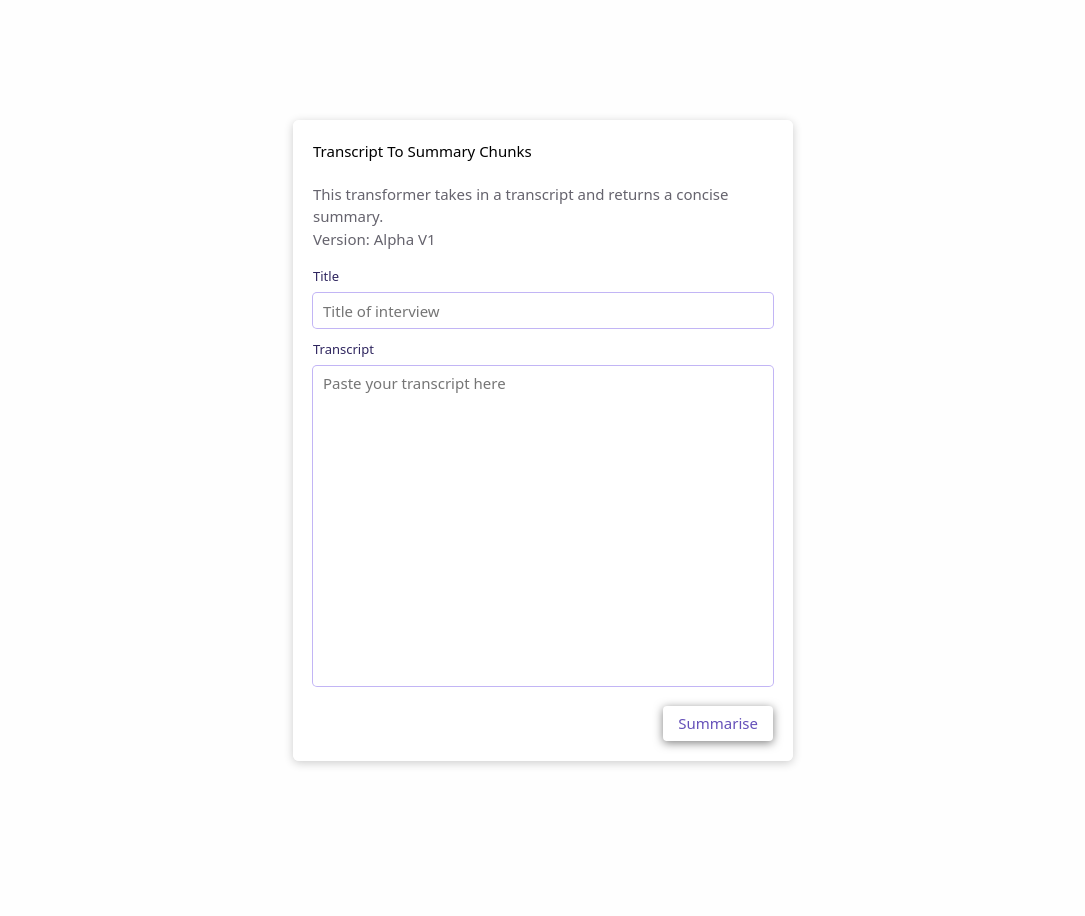
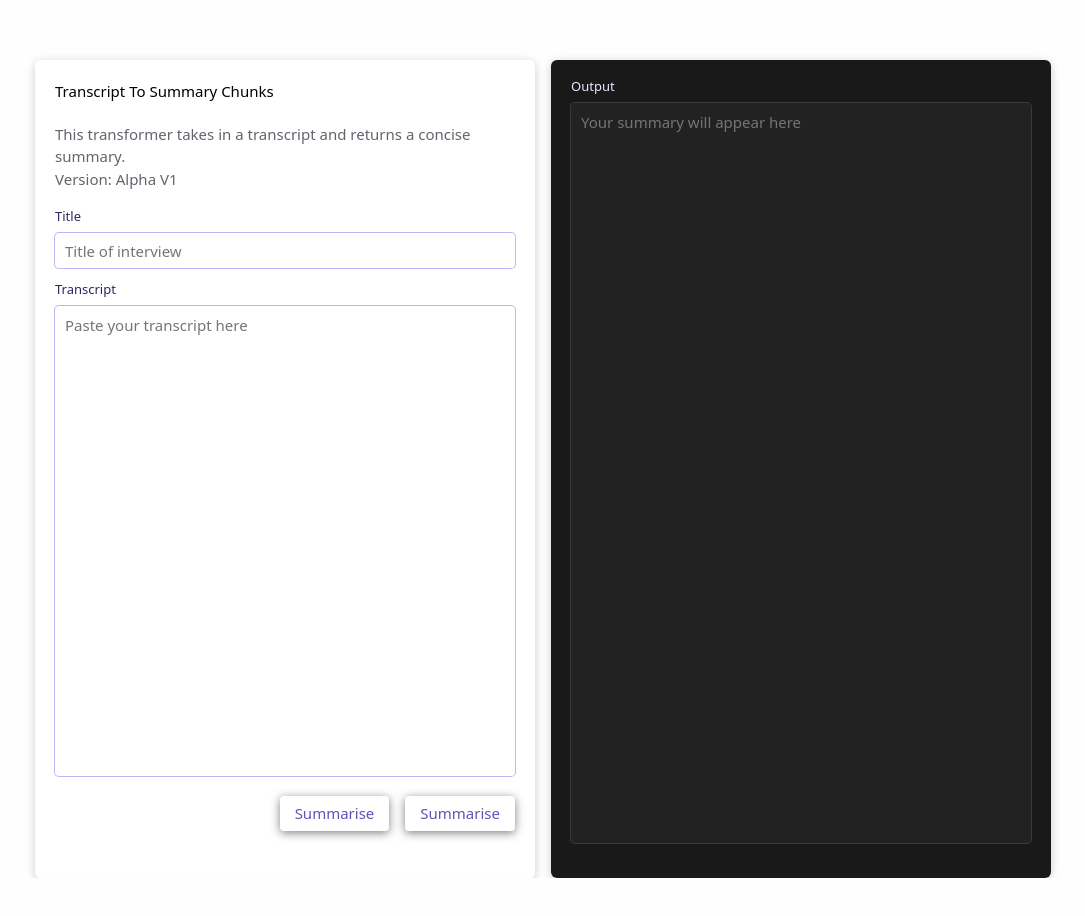
Before and after one commit to jonathanquaade/trancript-to-summaryChunks-frontend-alpha, a Next.js app: page / in a window 1280 px wide. Shown: the top 916 px of the page, without its empty margins (97-1182 px from the left). After the commit the page ends 878 px from the top, so only its background shows below. Built offline with nearby package versions, Linux system fonts and the light colour scheme.

Commit message:
created output area

```diff
--- a/pages/index.tsx
+++ b/pages/index.tsx
@@ -5,12 +5,12 @@ import Image from 'next/image'
 
 import styles from '../styles/Home.module.css'
 import { styled } from '@stitches/react';
-import { violet, mauve, blackA, green } from '@radix-ui/colors';
+import { violet, mauve, blackA, green, gray, grayDark } from '@radix-ui/colors';
 
 import { useState } from "react"
 import axios from "axios"
 
-const BACKEND_API = "https://transcript-to-summaryChunks-recursive-alpha-v1.jonathanquaade.repl.co"
+const BACKEND_API = "https://transcript-to-summaryChunks-recursive-alpha-v1.jonathanquaade.repl.co/v1"
 
 // Your app...
 const Container = styled('div', {
@@ -28,10 +28,26 @@ const BACKEND_API = "https://transcript-to-summaryChunks-recursive-alpha-v1.jona
   borderRadius: 6,
   outline: 'none',
   '&:focus': { boxShadow: `0 0 0 2px black` },
+   variants: {
+    variant: {
+      light: {
+        backgroundColor: 'white',
+        color: violet.violet11,
+      },
+      dark: {
+        backgroundColor: grayDark.gray2,
+        color: 'white',
+      },
+    },
+  },
+
+  defaultVariants: {
+    variant: 'light',
+  },
 });
 
 const Box = styled('div', {});
-  const Flex = styled('div', { display: 'flex' });
+const Flex = styled('div', { display: 'flex', gap: '1em' });
 
 const Title = styled('div', {
   marginBottom: 20,
@@ -97,6 +113,20 @@ const BACKEND_API = "https://transcript-to-summaryChunks-recursive-alpha-v1.jona
   marginBottom: 10,
   color: violet.violet12,
   display: 'block',
+    variants: {
+    variant: {
+      light: {
+        color: violet.violet12,
+      },
+      dark: {
+        color: violet.violet4
+      },
+    },
+  },
+
+  defaultVariants: {
+    variant: 'light',
+  },
 });
 
 const Input = styled('input', {
@@ -118,38 +148,66 @@ const BACKEND_API = "https://transcript-to-summaryChunks-recursive-alpha-v1.jona
   borderRadius: 4,
   padding: '10px 10px',
   fontSize: 15,
-    lineHeight: 1,
+  lineHeight: 1.32,
   color: violet.violet11,
+  height: 450,
+  '&:focus': { boxShadow: `0 0 0 2px ${violet.violet8}` },
+  variants: {
+    variant: {
+      light: {
+        color: violet.violet12,
+        background: 'white',
         boxShadow: `0 0 0 1px ${violet.violet7}`,
-    height: 300,
-    '&:focus': { boxShadow: `0 0 0 2px ${violet.violet8}` },
+      },
+      dark: {
+        color: violet.violet2,
+        background: grayDark.gray3,
+        boxShadow: `0 0 0 1px ${grayDark.gray6}`,
+        height: 720
+      },
+    },
+  },
+  defaultVariants: {
+    variant: 'light',
+  },
 });
 
 const Home: NextPage = () => {
 
-  const initialState = {title: "", transcript: ""}
+  const initialState = { title: "", transcript: "", summary: "" }
   const [data, setData] = useState(initialState)
 
   const updateState = (type: string, value: string) => {
-    console.log(type)
-    console.log(value)
     setData((data) => ({ ...data, [type]: value }))
   }
 
   const submitData = async (e) => {
     e.preventDefault()
 
-    await axios(BACKEND_API, {
-      method: "post",
-      data: { ...data },
+    // await axios(BACKEND_API, {
+    //   method: "post",
+    //   data: { ...data },
+    //   headers: {
+    //     "Content-Type": "application/json",
+    //   },
+    // })
+
+    await axios("https://transcript-to-summaryChunks-recursive-alpha-v1.jonathanquaade.repl.co/v1", {
+      method: "get",
       headers: {
         "Content-Type": "application/json",
       },
-    })
-    // setData({ title: "", transcript: "", })
+    }).then((response) => {
+      console.log(response);
+      }, (error) => {
+      console.log(error);
+    });
+
+    setData({ title: "", transcript: "", summary:"" })
   }
 
   return (
+    <div>
     <div className={styles.container}>
       <Head>
         <title>Transcript To Summary Chunks-alpha</title>
@@ -157,6 +215,7 @@ const Home: NextPage = () => {
         <link rel="icon" href="/favicon.ico" />
       </Head>
 
+      <Flex>
       <Container>
         <InnerContainer>
           <Box>
@@ -167,23 +226,32 @@ const Home: NextPage = () => {
                 Version: Alpha V1
               </Text>
               <Fieldset>
-                <Label htmlFor="title2">Title</Label>
+                <Label htmlFor="title">Title</Label>
                 <Input id="title" name="title" type="text" placeholder="Title of interview" onChange={(e) => updateState("title", e.target.value)} value={data.title} />
               </Fieldset>
               <Fieldset>
                 <Label htmlFor="transcript">Transcript</Label>
-                <TextArea id="transcript" name="transcript" onChange={(e) => updateState("transcript", e.target.value)} value={data.transcript} placeholder="Paste your transcript here"/>
+                <TextArea id="transcript" name="transcript" onChange={(e) => updateState("transcript", e.target.value)} value={data.transcript} placeholder="Paste your transcript here" />
               </Fieldset>
               <Flex css={{ marginTop: 20, justifyContent: 'flex-end' }}>
-                <Button disabled={
-                  !data.title.length || !data.transcript.length
-                }
-                  type="submit" variant="violet">Summarise</Button>
+                <Button type="submit" variant="violet">Summarise</Button>
+                <Button disabled={ !data.title.length || !data.transcript.length } type="submit" variant="violet">Summarise</Button>
               </Flex>
             </form>
           </Box>
         </InnerContainer>
       </Container>
+      <Container>
+        <InnerContainer variant="dark">
+          <Fieldset>
+                <Label variant="dark" htmlFor="summary">Output</Label>
+                <TextArea variant="dark" id="summary" name="summary" type="text" placeholder="Your summary will appear here"  disabled={ !data.transcript.length } value={data.summary} />
+              </Fieldset>
+        </InnerContainer>
+      </Container>
+    </Flex>
+
+    </div>
   </div>
   )
 }
--- a/styles/globals.css
+++ b/styles/globals.css
@@ -12,7 +12,7 @@ body {
   display: flex;
   align-items: flex-start;
   justify-content: center;
-  margin-top: 120px;
+  margin-top: 60px;
 }
 
 svg {
```
Lines whose indentation alone changed are shown as unchanged.
